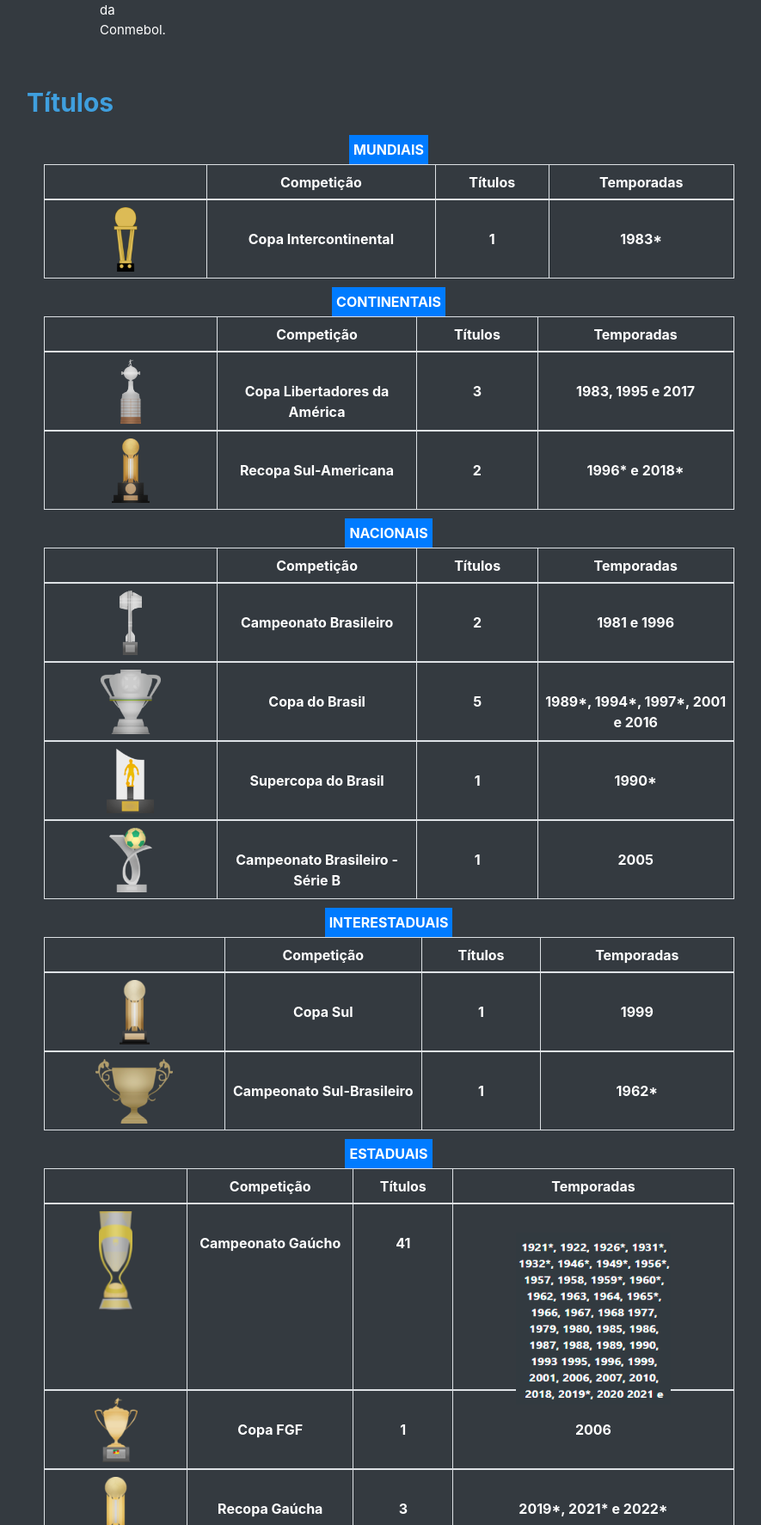
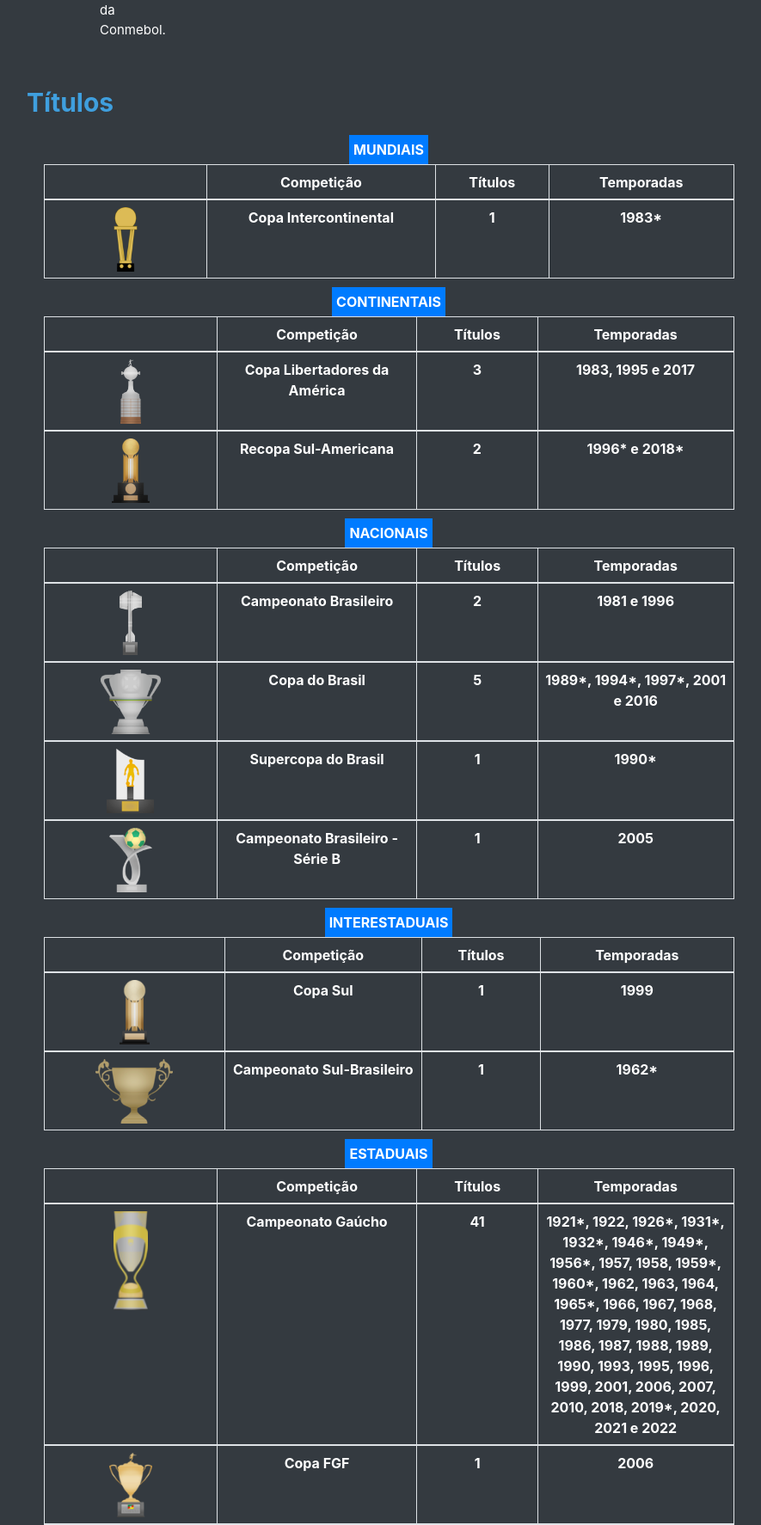
Before and after one commit to senacrs-emti/2022-3M-venda-online, a PHP site: page /sobre.php in a window 1280 px wide. Shown: the part 4007-5781 px from the top of the page at 86% size, without its empty margins (149-1034 px from the left). Run offline with PHP 8.4, Linux system fonts and the light colour scheme.

Commit message:
ghbdgh
ghdd

```diff
--- a/sobre.php
+++ b/sobre.php
@@ -309,7 +309,12 @@ include_once 'navbar.php';
                     <th class="imgens" scope="row"><img src="imagens/gauchao.png" height="115"> </th>
                       <td>Campeonato Gaúcho</td>
                       <td>41</td>
-                      <td><img src="imagens/anos.png" height="200" width="180"></td>
+                      <div id="anos">
+                      <td> 1921*, 1922, 1926*, 1931*, 1932*, 1946*, 1949*, 1956*, 1957, 1958, 1959*,
+                        1960*, 1962, 1963, 1964, 1965*, 1966, 1967, 1968, 1977, 1979, 1980, 1985, 1986,
+                      1987, 1988, 1989, 1990, 1993, 1995, 1996, 1999, 2001, 2006, 2007, 2010, 2018, 2019*,
+                    2020, 2021 e 2022 </td>
+                    </div>
                     </div>
                     </div>
                     </div>
--- a/style.css
+++ b/style.css
@@ -4,7 +4,6 @@
     --primary-color: rgb(52, 58, 64);
     --secondary-color: rgb(63, 159, 222);
 }
-
 
 
 body {
@@ -516,8 +515,8 @@ h6{
 
   .table td {
     color: white;
-    position: relative;
-    top: 25px;
+    top: 10px;
+    bottom: 50px;
   }
 
 
@@ -531,7 +530,6 @@ h6{
 
 .imgens {
     width: 100px;
-    vertical-align:sub;
 }
 
 .temporadas {
@@ -544,7 +542,3 @@ h6{
     top: 25px;
     vertical-align: middle;
 }
-
-.img anos {
-    bottom: 10px;
-}
```
Also changed, not shown: imagens/anos .png (added), imagens/anos.jpg (added), imagens/anos.png (deleted).
